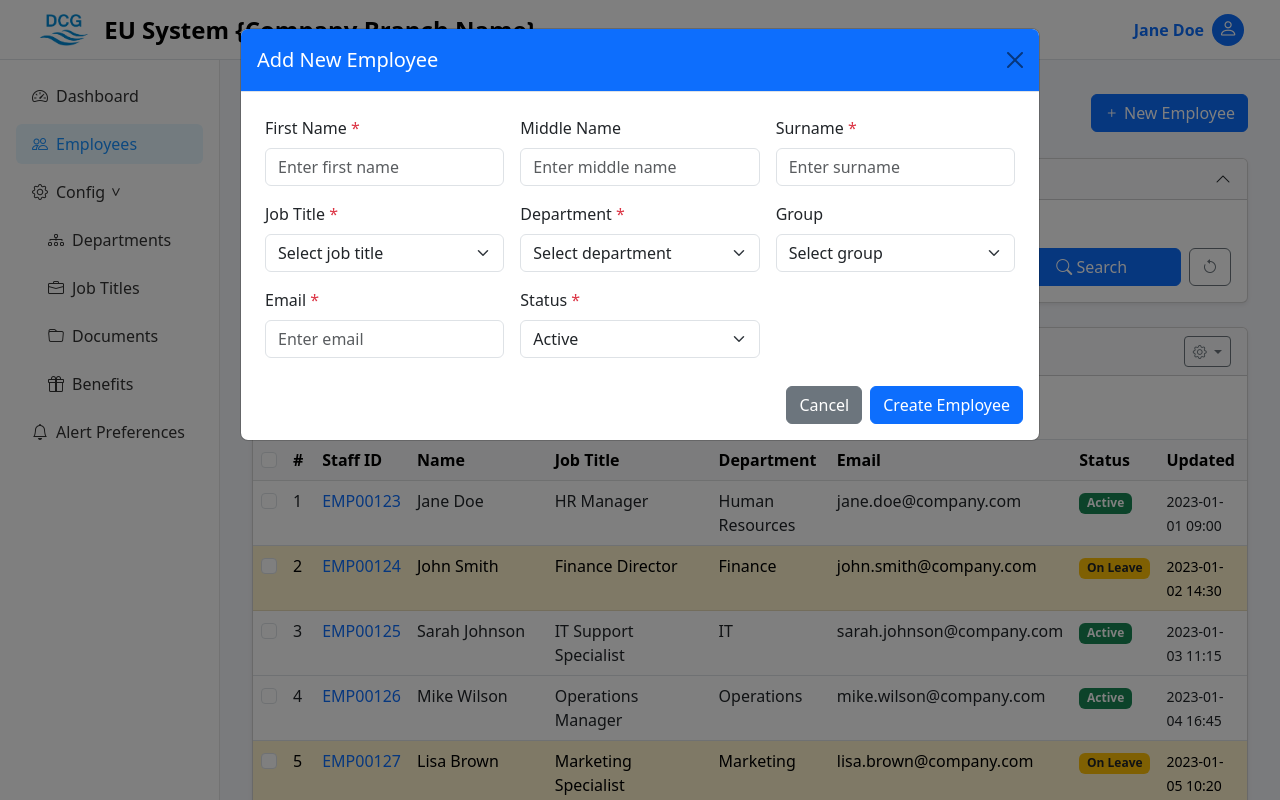
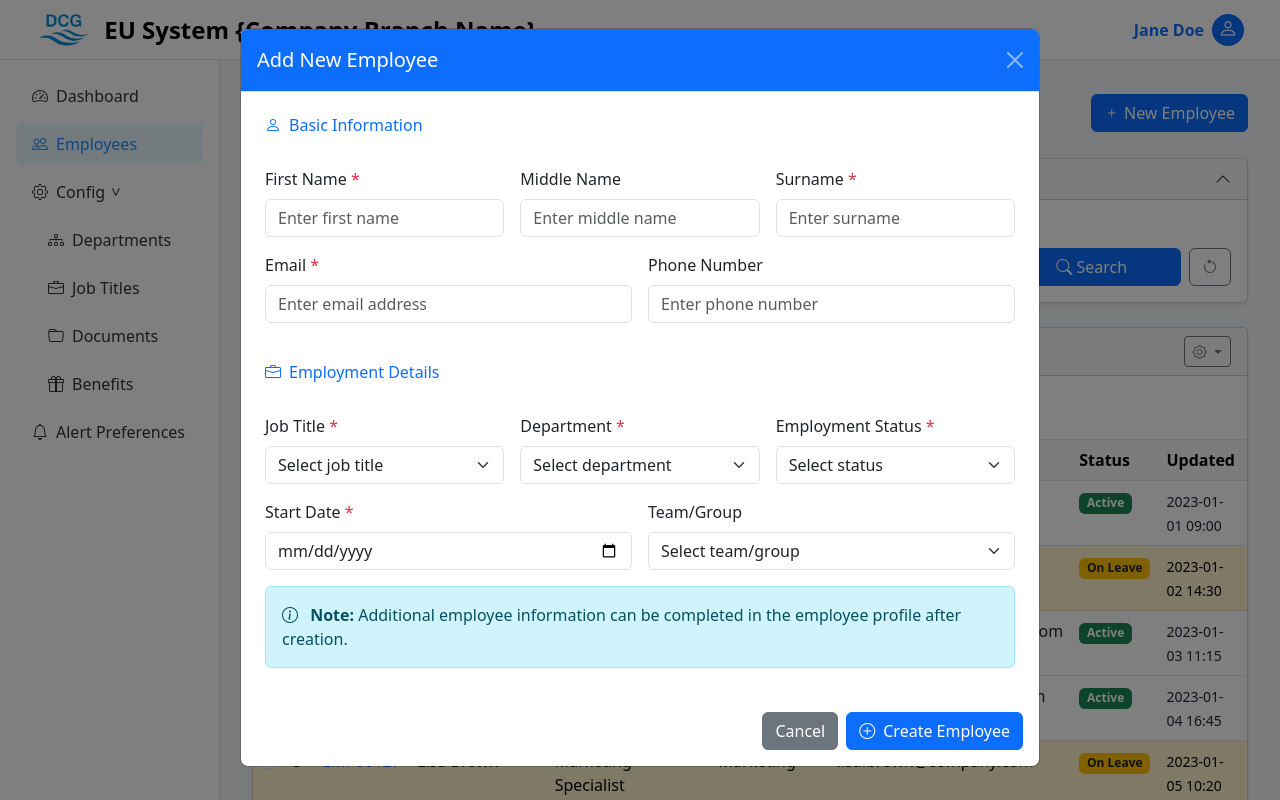
Before and after one commit to Haoming624/hr-system-design, a plain HTML site: page employees/employee-list.html in a window 1280 px wide. Both pictures are taken after a click on the button "New Employee". Shown: the top 800 px of the page. Drawn offline with nearby package versions, Linux system fonts and the light colour scheme.

Commit message:
updated new employee modal

```diff
--- a/employees/employee-list.html
+++ b/employees/employee-list.html
@@ -281,11 +281,15 @@
       <div class="modal-content">
         <div class="modal-header bg-primary text-white">
           <h5 class="modal-title" id="addEmployeeModalLabel">Add New Employee</h5>
-          <button type="button" class="btn-close" data-bs-dismiss="modal" aria-label="Close"></button>
+          <button type="button" class="btn-close btn-close-white" data-bs-dismiss="modal" aria-label="Close"></button>
         </div>
         <form id="addEmployeeForm">
           <div class="modal-body p-4">
             <div class="row g-3">
+              <!-- Basic Information -->
+              <div class="col-12">
+                <h6 class="text-primary mb-3"><i class="bi bi-person me-2"></i>Basic Information</h6>
+              </div>
               <div class="col-md-4">
                 <label class="form-label">First Name <span class="text-danger">*</span></label>
                 <input type="text" class="form-control" placeholder="Enter first name" required>
@@ -298,13 +302,30 @@
                 <label class="form-label">Surname <span class="text-danger">*</span></label>
                 <input type="text" class="form-control" placeholder="Enter surname" required>
               </div>
+              <div class="col-md-6">
+                <label class="form-label">Email <span class="text-danger">*</span></label>
+                <input type="email" class="form-control" placeholder="Enter email address" required>
+              </div>
+              <div class="col-md-6">
+                <label class="form-label">Phone Number</label>
+                <input type="tel" class="form-control" placeholder="Enter phone number">
+              </div>
+
+              <!-- Employment Details -->
+              <div class="col-12">
+                <h6 class="text-primary mb-3 mt-4"><i class="bi bi-briefcase me-2"></i>Employment Details</h6>
+              </div>
               <div class="col-md-4">
                 <label class="form-label">Job Title <span class="text-danger">*</span></label>
                 <select class="form-select" required>
                   <option value="">Select job title</option>
                   <option>HR Manager</option>
+                  <option>Finance Director</option>
+                  <option>IT Support Specialist</option>
+                  <option>Operations Manager</option>
+                  <option>Marketing Specialist</option>
                   <option>Payroll Officer</option>
-                  <option>IT Support Specialist</option>
+                  <option>Sales Manager</option>
                 </select>
               </div>
               <div class="col-md-4">
@@ -314,34 +335,49 @@
                   <option>Human Resources</option>
                   <option>Finance</option>
                   <option>IT</option>
+                  <option>Operations</option>
+                  <option>Marketing</option>
+                  <option>Sales</option>
                 </select>
               </div>
               <div class="col-md-4">
-                <label class="form-label">Group</label>
-                <select class="form-select">
-                  <option value="">Select group</option>
-                  <option>Payroll Team</option>
-                  <option>Recruitment Team</option>
-                  <option>Support Team</option>
-                </select>
-              </div>
-              <div class="col-md-4">
-                <label class="form-label">Email <span class="text-danger">*</span></label>
-                <input type="email" class="form-control" placeholder="Enter email" required>
-              </div>
-              <div class="col-md-4">
-                <label class="form-label">Status <span class="text-danger">*</span></label>
+                <label class="form-label">Employment Status <span class="text-danger">*</span></label>
                 <select class="form-select" required>
+                  <option value="">Select status</option>
                   <option>Active</option>
                   <option>On Leave</option>
                   <option>Inactive</option>
                 </select>
               </div>
+              <div class="col-md-6">
+                <label class="form-label">Start Date <span class="text-danger">*</span></label>
+                <input type="date" class="form-control" required>
+              </div>
+              <div class="col-md-6">
+                <label class="form-label">Team/Group</label>
+                <select class="form-select">
+                  <option value="">Select team/group</option>
+                  <option>Payroll Team</option>
+                  <option>Recruitment Team</option>
+                  <option>Support Team</option>
+                  <option>Development Team</option>
+                  <option>Sales Team</option>
+                </select>
+              </div>
+
+              <div class="col-12">
+                <div class="alert alert-info">
+                  <i class="bi bi-info-circle me-2"></i>
+                  <strong>Note:</strong> Additional employee information can be completed in the employee profile after creation.
+                </div>
+              </div>
             </div>
           </div>
           <div class="modal-footer border-0 pt-0">
             <button type="button" class="btn btn-secondary" data-bs-dismiss="modal">Cancel</button>
-            <button type="submit" class="btn btn-primary">Create Employee</button>
+            <button type="submit" class="btn btn-primary">
+              <i class="bi bi-plus-circle me-2"></i>Create Employee
+            </button>
           </div>
         </form>
       </div>
```
